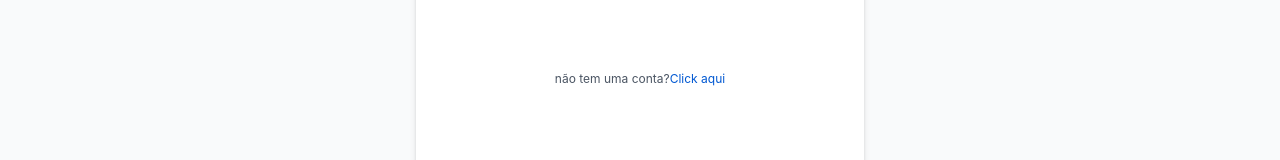
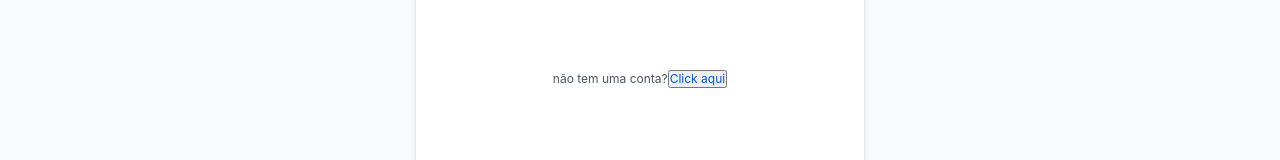
Before and after one commit to EwertonRosendo/frontend_cyberdefense, a React (Vite) app: page /login in a window 1280 px wide. Shown: the part 577-737 px from the top of the page. Built offline with nearby package versions, Linux system fonts and the light colour scheme.

Commit message:
navegação cadastro login
navegação

```diff
--- a/src/pages/Login.jsx
+++ b/src/pages/Login.jsx
@@ -108,9 +108,9 @@ function Login() {
 
             <div className="signup-link">
               <span className="signup-text">não tem uma conta?</span>
-              <a href="" className="signup-action">
+              <button onClick={() => navigate('/cadastro')} href="" className="signup-action">
                 Click aqui
-              </a>
+              </button>
             </div>
 
             <div className="terms-container">
--- a/src/pages/cadastro.jsx
+++ b/src/pages/cadastro.jsx
@@ -99,7 +99,7 @@ function Cadastro() {
                 <label>Lembrar Senha?</label>
               </div>
 
-              <button type="submit" className="login-button">
+              <button onClick={() => navigate('/login')}  type="submit" className="login-button">
                 <a href="">Cadastrar</a>
               </button>
             </form>
```
